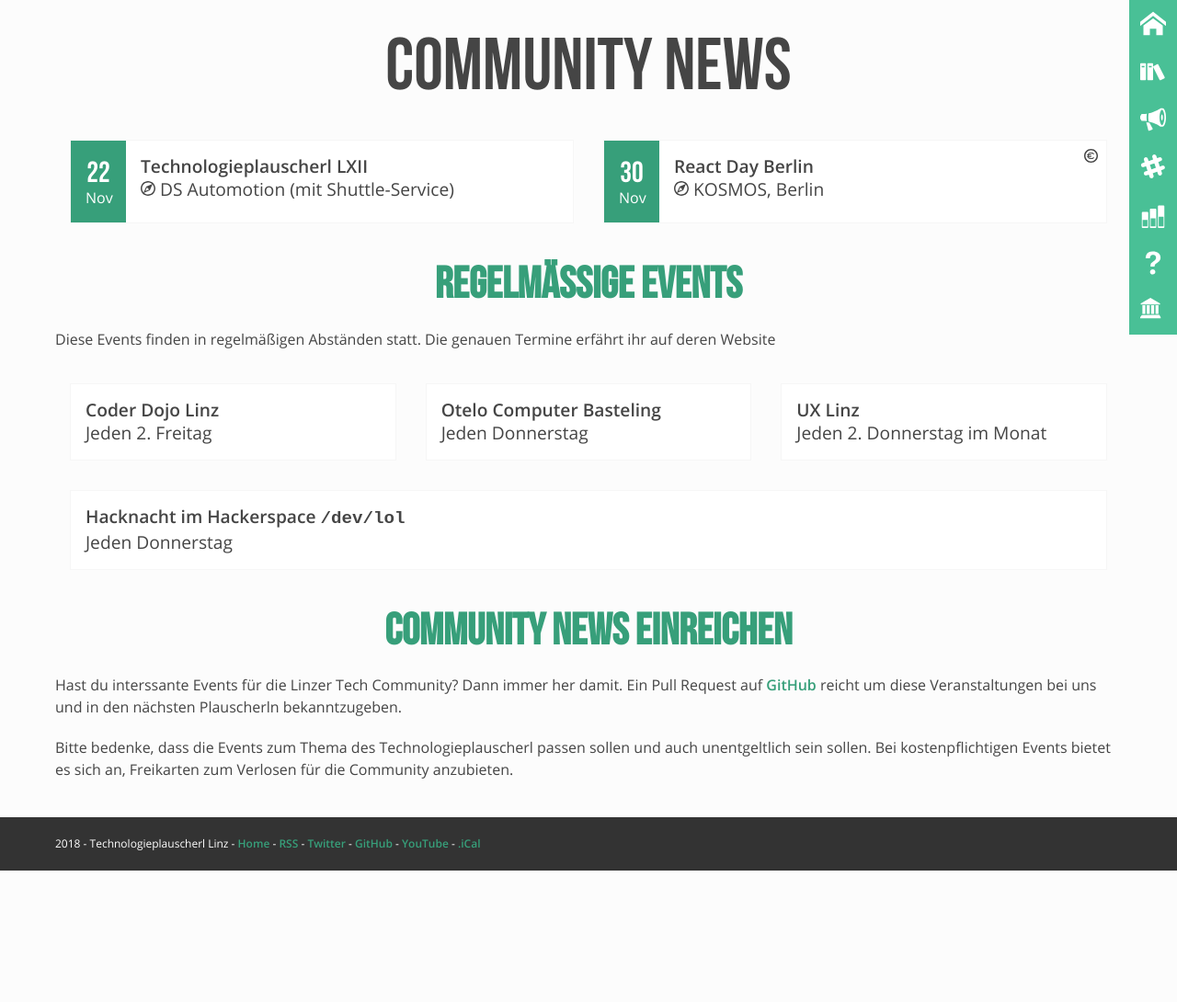
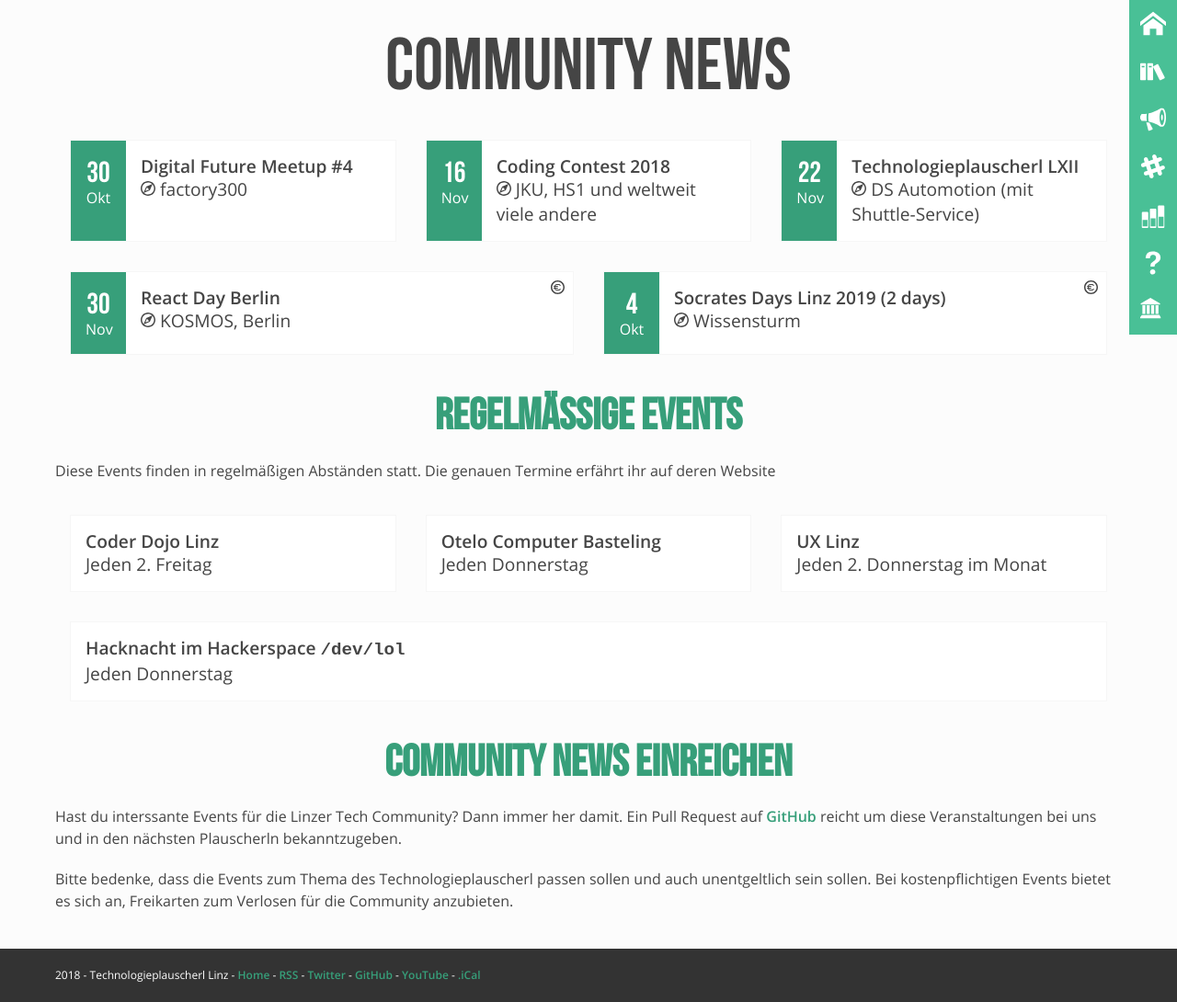
Before and after one commit to mericanAncer127/plauscherl, a Jekyll site: the page built from pages/community-news.html, in a window 1280 px wide. Shown: the whole page at 92% size. Built offline with Jekyll 4.4.1, drawn with Linux system fonts in a browser that asks for light colours; before the commit the page ends 947 px from its top, so only the background shows below that.

Commit message:
fixed yml

```diff
--- a/_data/community.yml
+++ b/_data/community.yml
@@ -106,16 +106,6 @@
       location: "BrucknerStudios"
       date: 2017-03-21
       link: http://magewien.at/
--
-  id: socrates
-  name: "SoCraTes Linz"
-  events:
-    -
-      name: "SoCraTes Linz"
-      location: "Wissensturm"
-      date: 2017-10-20
-      link: http://socrates-conference.at/en/
-      cost: EUR
 -
   id: devone
   name: "#devone"
@@ -278,6 +268,11 @@
       location: JKU, HS1 und weltweit viele andere
       date: 2018-04-27
       link: https://www.codingcontest.org/
+    -
+      name: "Coding Contest 2018"
+      location: JKU, HS1 und weltweit viele andere
+      date: 2018-11-16
+      link: https://register.codingcontest.org/
 -
   id: factory300
   name: "Factory300"
@@ -599,8 +594,29 @@
   name: "Socrates Days Linz"
   events:
     -
-      name: "Socrates Days Linz (2days)"
+      name: "SoCraTes Days Linz 2017 (2 days)"
+      location: "Wissensturm"
+      date: 2017-10-20
+      link: http://socrates-conference.at/en/
+      cost: EUR 40-80
+    -
+      name: "Socrates Days Linz 2018 (2 days)"
       location: "Wissensturm"
       date: 2018-10-12
       link: https://socrates-conference.at/
-      cost: EUR
+      cost: EUR 40-80
+    -
+      name: "Socrates Days Linz 2019 (2 days)"
+      location: "Wissensturm"
+      date: 2019-10-04
+      link: https://socrates-conference.at/
+      cost: EUR 30-80
+-
+  id: digitalfuture
+  name: "Digital Future Meetup"
+  events:
+    -
+      name: "Digital Future Meetup #4"
+      location: "factory300"
+      date: 2018-10-30
+      link: https://factory300.spaces.nexudus.com/de/events/view/679903335/digital-future-meetup--4
```
